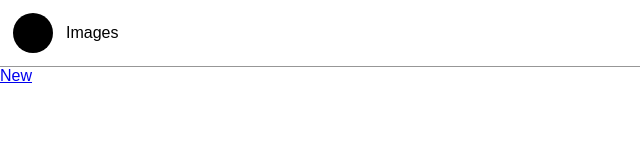
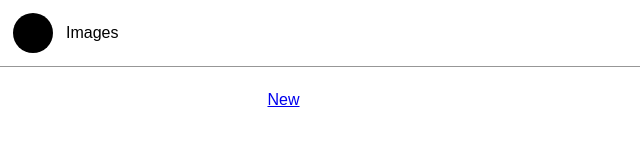
Before and after one commit to merethlot/image-list, a website: page app/index.html in a window 1280 px wide. Shown: the full height of the page, 0-640 px from the left. Drawn offline with nearby package versions, Linux system fonts and the light colour scheme; files that its build step writes are made by us from their sources; files whose address does not match are found by name.

Commit message:
add container

```diff
--- a/app/index.html
+++ b/app/index.html
@@ -27,7 +27,7 @@
     <div class="header-logo"></div>
     <div class="header-brand">Images</div>
   </header>
-  <section class="site-layout">
+  <section class="site-layout container">
     <a href="#modal-add-image" rel="modal:open">New</a>
     <div class="image-list">
       <div class="image-container" data-image-number="">
--- a/app/less/application.less
+++ b/app/less/application.less
@@ -8,6 +8,14 @@ body {
   background-color: #fff;
   color: #000;
   min-height: 100vh;
+}
+
+.container {
+  margin: 24px auto;
+  width: 745px;
+  @media (max-width: @screen-sm) {
+    width: 280px;
+  }
 }
 
 .site-header {
--- a/app/less/variables.less
+++ b/app/less/variables.less
@@ -1,3 +1,5 @@
 @colour-gray:  #979797;
 @colour-green: #7ed321;
 @colour-red:   #be4b4b;
+
+@screen-sm: 768px;
```
Also changed, not shown: dist/css/application.css, dist/index.html.
